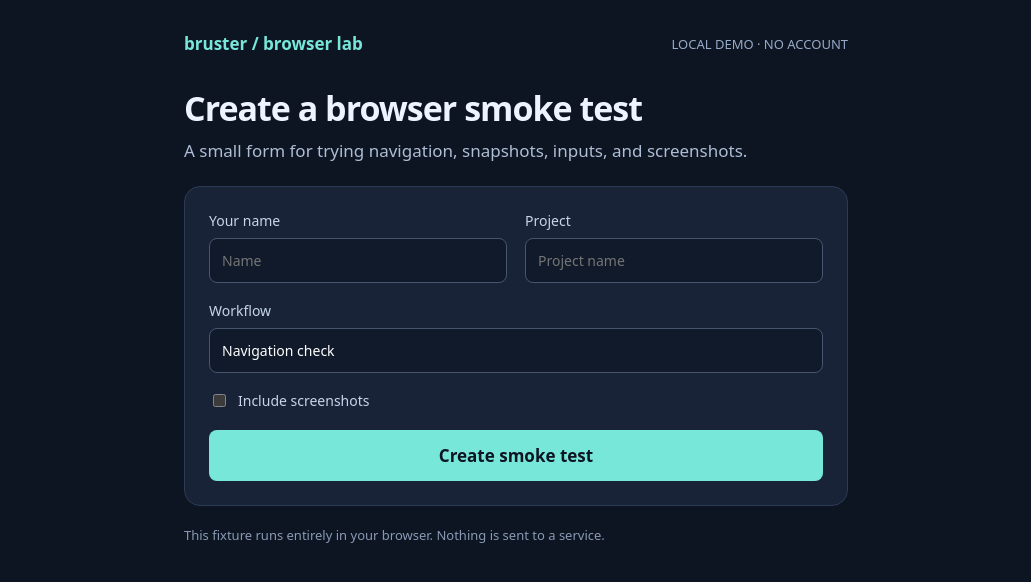
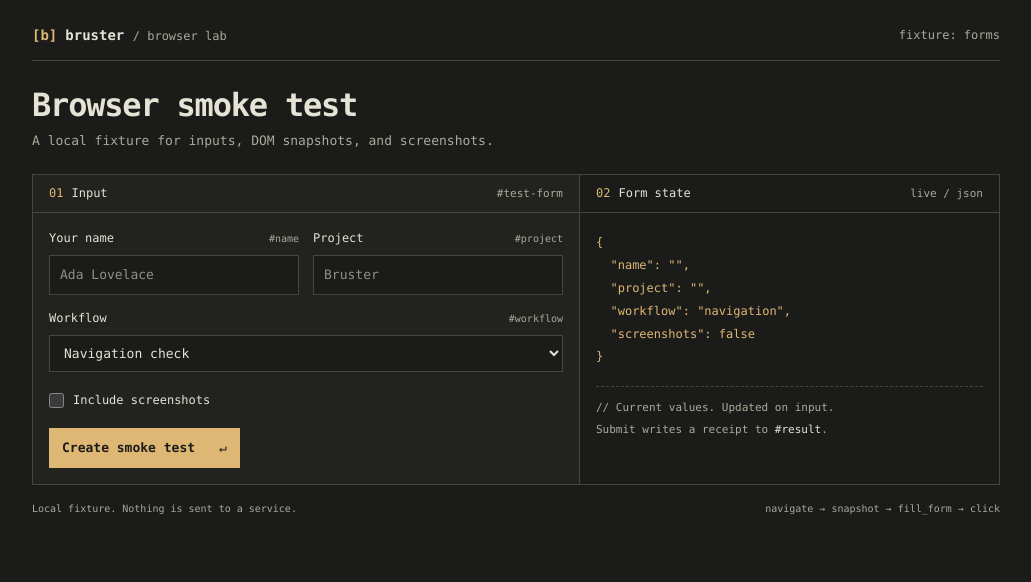
Before and after one commit to aliilyas/bruster, a plain HTML site: page examples/launch-demo/index.html in a window 1280 px wide. Shown: the whole page, without its empty margins (124-1155 px from the left). Drawn offline with Linux system fonts and the light colour scheme.

Commit message:
Restyle the browser demo and capture tested checkout builds

```diff
--- a/examples/launch-demo/index.html
+++ b/examples/launch-demo/index.html
@@ -5,38 +5,93 @@
   <meta name="viewport" content="width=device-width, initial-scale=1">
   <title>Bruster browser lab</title>
   <style>
-    :root { color-scheme: dark; }
+    :root {
+      color-scheme: dark;
+      --bg: #1b1c19;
+      --panel: #22231f;
+      --text: #e5e3d6;
+      --muted: #aaa99b;
+      --line: #45463d;
+      --accent: #dfb775;
+      --success: #b0c58d;
+      font: 14px/1.6 ui-monospace, "SFMono-Regular", Consolas, "Liberation Mono", monospace;
+    }
     * { box-sizing: border-box; }
-    body { margin: 0; background: #0d1422; color: #edf4ff; font: 17px system-ui, sans-serif; }
-    main { max-width: 720px; margin: 32px auto; padding: 0 28px; }
-    header { display: flex; justify-content: space-between; align-items: center; color: #77e7da; font-weight: 700; }
-    header span { color: #97aac7; font-size: 13px; font-weight: 400; }
-    h1 { margin: 30px 0 8px; font-size: 34px; letter-spacing: -1px; }
-    p { color: #aebed5; margin: 0 0 24px; }
-    form { background: #182338; border: 1px solid #2c3b55; border-radius: 16px; padding: 24px; }
-    .row { display: grid; grid-template-columns: 1fr 1fr; gap: 18px; }
-    label { display: block; font-size: 14px; color: #c6d5e9; }
-    input[type=text], select { width: 100%; margin: 8px 0 18px; padding: 12px; border-radius: 8px; border: 1px solid #47566e; background: #101a2a; color: white; font: inherit; }
-    select { appearance: none; -webkit-appearance: none; }
-    .check { display: flex; gap: 9px; align-items: center; margin: 0 0 20px; }
-    button { width: 100%; background: #77e7da; color: #0d1422; font: 700 17px system-ui; border: 0; border-radius: 8px; padding: 14px; cursor: pointer; }
-    #result { border: 1px solid #77e7da; background: #14312e; padding: 20px; border-radius: 12px; margin-top: 18px; }
-    #result h2 { margin: 0 0 9px; font-size: 22px; }
-    #result p { margin: 0; color: #c7eee7; font-size: 15px; }
-    footer { margin-top: 20px; color: #8a9ab4; font-size: 13px; }
+    body { margin: 0; background: var(--bg); color: var(--text); }
+    main { max-width: 1024px; margin: 24px auto; padding: 0 28px; }
+    header { display: flex; justify-content: space-between; align-items: center; gap: 12px; padding-bottom: 14px; border-bottom: 1px solid var(--line); }
+    .brand { font-weight: 700; }
+    .brand b { color: var(--accent); margin-right: 8px; }
+    .path, .fixture-id { color: var(--muted); font-size: 12px; }
+    .path { font-weight: 400; }
+    .intro { margin: 24px 0 22px; }
+    h1 { margin: 0 0 6px; font-size: clamp(24px, 4vw, 32px); line-height: 1.25; font-weight: 600; letter-spacing: -1.2px; }
+    .intro p { margin: 0; color: var(--muted); font-size: 13px; }
+    .workbench { display: grid; grid-template-columns: minmax(0, 1.3fr) minmax(0, 1fr); border: 1px solid var(--line); background: var(--panel); }
+    .panel-heading { display: flex; align-items: center; justify-content: space-between; gap: 12px; padding: 9px 16px; border-bottom: 1px solid var(--line); }
+    .panel-heading h2 { margin: 0; font-size: 12px; font-weight: 400; }
+    .panel-heading h2 span { color: var(--accent); margin-right: 8px; }
+    .panel-heading code { font-size: 11px; color: var(--muted); }
+    .fields { padding: 16px; }
+    .row { display: grid; grid-template-columns: minmax(0, 1fr) minmax(0, 1fr); gap: 14px; }
+    label { display: block; font-size: 12px; }
+    .field-label { display: flex; justify-content: space-between; align-items: baseline; gap: 8px; }
+    .field-label code { color: var(--muted); font-size: 10px; }
+    input[type=text], select { width: 100%; min-width: 0; margin: 6px 0 14px; padding: 9px 10px; border: 1px solid var(--line); border-radius: 0; background: var(--bg); color: var(--text); font: inherit; font-size: 13px; }
+    input::placeholder { color: #8f9084; opacity: 1; }
+    input, select { accent-color: var(--accent); }
+    input:hover, select:hover { border-color: var(--muted); }
+    :focus-visible { outline: 2px solid var(--accent); outline-offset: 3px; }
+    .check { display: flex; gap: 9px; align-items: center; width: fit-content; min-height: 30px; margin-bottom: 12px; cursor: pointer; }
+    .check input { width: 15px; height: 15px; margin: 0; }
+    button { display: inline-flex; align-items: center; gap: 24px; padding: 9px 12px; border: 1px solid var(--accent); border-radius: 0; background: var(--accent); color: var(--bg); font: inherit; font-size: 13px; font-weight: 700; cursor: pointer; }
+    button:hover { background: #edc78b; border-color: #edc78b; }
+    button:active { background: #cba266; }
+    button span { font-weight: 400; }
+    .inspector { min-width: 0; border-left: 1px solid var(--line); background: var(--bg); }
+    pre, code { font-family: inherit; }
+    pre { margin: 0; padding: 18px 16px; color: var(--accent); font-size: 12px; line-height: 1.9; white-space: pre-wrap; overflow-wrap: anywhere; }
+    .inspector-note { margin: 0 16px 16px; padding-top: 12px; border-top: 1px dashed var(--line); color: var(--muted); font-size: 11px; }
+    .inspector-note p { margin: 0 0 4px; }
+    .inspector-note code { color: var(--text); }
+    #result { border: 1px solid var(--line); border-left: 3px solid var(--success); padding: 12px 16px; margin-top: 14px; overflow-wrap: anywhere; }
+    .result-label { color: var(--success); font-size: 10px; }
+    #result h2 { margin: 3px 0; font-size: 16px; line-height: 1.5; font-weight: 500; }
+    #result p { margin: 0; color: var(--muted); font-size: 12px; }
+    footer { display: flex; justify-content: space-between; gap: 12px; margin-top: 16px; color: var(--muted); font-size: 10px; }
+    footer p { margin: 0; }
+    footer code { white-space: nowrap; }
+    @media (max-width: 640px) {
+      main { margin: 16px auto; padding: 0 16px; }
+      .fixture-id { display: none; }
+      .workbench { grid-template-columns: minmax(0, 1fr); }
+      .inspector { border-left: 0; border-top: 1px solid var(--line); }
+      footer { flex-direction: column; gap: 4px; }
+    }
+    @media (max-width: 360px) {
+      .row { grid-template-columns: minmax(0, 1fr); gap: 0; }
+    }
   </style>
 </head>
 <body>
   <main>
-    <header>bruster / browser lab <span>LOCAL DEMO · NO ACCOUNT</span></header>
-    <h1>Create a browser smoke test</h1>
-    <p>A small form for trying navigation, snapshots, inputs, and screenshots.</p>
+    <header>
+      <div class="brand"><b aria-hidden="true">[b]</b>bruster <span class="path">/ browser lab</span></div>
+      <span class="fixture-id">fixture: forms</span>
+    </header>
+    <div class="intro">
+      <h1>Browser smoke test</h1>
+      <p>A local fixture for inputs, DOM snapshots, and screenshots.</p>
+    </div>
+    <div class="workbench">
       <form id="test-form">
+        <div class="panel-heading"><h2><span>01</span>Input</h2><code>#test-form</code></div>
+        <div class="fields">
           <div class="row">
-        <label>Your name<input id="name" name="name" type="text" placeholder="Name" required></label>
-        <label>Project<input id="project" name="project" type="text" placeholder="Project name" required></label>
+            <label><span class="field-label">Your name <code aria-hidden="true">#name</code></span><input id="name" name="name" type="text" placeholder="Ada Lovelace" required></label>
+            <label><span class="field-label">Project <code aria-hidden="true">#project</code></span><input id="project" name="project" type="text" placeholder="Bruster" required></label>
           </div>
-      <label>Workflow
+          <label><span class="field-label">Workflow <code aria-hidden="true">#workflow</code></span>
             <select id="workflow" name="workflow">
               <option value="navigation">Navigation check</option>
               <option value="forms">Form submission</option>
@@ -44,15 +99,46 @@
             </select>
           </label>
           <label class="check"><input id="screenshots" name="screenshots" type="checkbox"> Include screenshots</label>
-      <button type="submit">Create smoke test</button>
+          <button type="submit">Create smoke test <span aria-hidden="true">↵</span></button>
+        </div>
       </form>
-    <section id="result" role="status" hidden><h2></h2><p></p></section>
-    <footer>This fixture runs entirely in your browser. Nothing is sent to a service.</footer>
+      <aside class="inspector" aria-labelledby="payload-title">
+        <div class="panel-heading"><h2 id="payload-title"><span>02</span>Form state</h2><code>live / json</code></div>
+        <pre><code id="payload">{
+  "name": "",
+  "project": "",
+  "workflow": "navigation",
+  "screenshots": false
+}</code></pre>
+        <div class="inspector-note">
+          <p>// Current values. Updated on input.</p>
+          <p>Submit writes a receipt to <code>#result</code>.</p>
+        </div>
+      </aside>
+    </div>
+    <section id="result" role="status" hidden><span class="result-label">03 / LAST SUBMISSION</span><h2></h2><p></p></section>
+    <footer><p>Local fixture. Nothing is sent to a service.</p><code>navigate → snapshot → fill_form → click</code></footer>
   </main>
   <script>
-    document.querySelector('#test-form').addEventListener('submit', event => {
+    const form = document.querySelector('#test-form');
+    const payload = document.querySelector('#payload');
+
+    function updatePayload() {
+      payload.textContent = JSON.stringify({
+        name: form.elements.name.value,
+        project: form.elements.project.value,
+        workflow: form.elements.workflow.value,
+        screenshots: form.elements.screenshots.checked,
+      }, null, 2);
+    }
+
+    form.addEventListener('input', updatePayload);
+    form.addEventListener('change', updatePayload);
+    updatePayload();
+
+    form.addEventListener('submit', event => {
       event.preventDefault();
-      const form = event.currentTarget;
+      updatePayload();
       const result = document.querySelector('#result');
       result.querySelector('h2').textContent = `Smoke test created for ${form.elements.project.value}`;
       result.querySelector('p').textContent = `${form.elements.name.value} · ${form.elements.workflow.selectedOptions[0].textContent} · Screenshots: ${form.elements.screenshots.checked ? 'on' : 'off'}`;
```
Also changed, not shown: .github/workflows/launch-assets.yml, 1 other file. Lines whose indentation alone changed are shown as unchanged.
